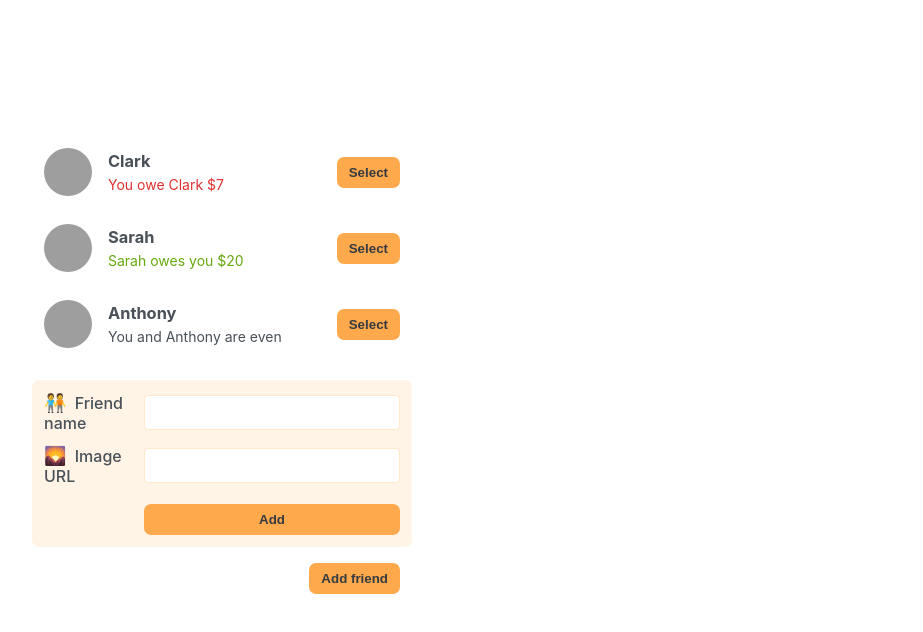
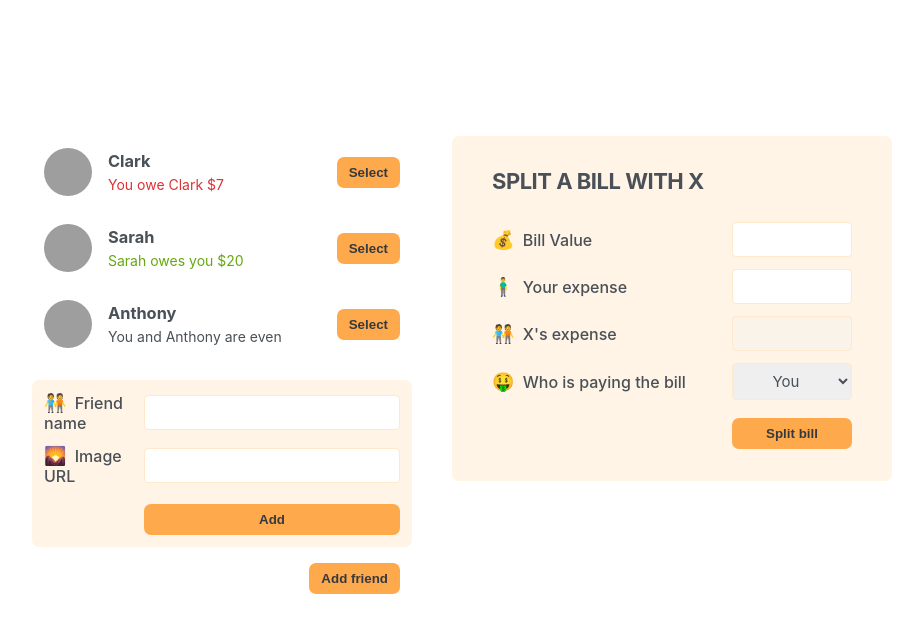
Before and after one commit to QuackPlayground/react-rookie, a React (Vite) app: page / in a window 1280 px wide. Shown: the top 632 px of the page, without its empty margins (178-1101 px from the left). Built offline with nearby package versions, Linux system fonts and the light colour scheme; grey boxes are pictures that could not be loaded.

Commit message:
feat: complete static part of form

```diff
--- a/src/App.jsx
+++ b/src/App.jsx
@@ -1,3 +1,4 @@
+/* eslint-disable react/no-unescaped-entities */
 /* eslint-disable react/prop-types */
 /* eslint-disable react/jsx-key */
 const initialFriends = [
@@ -29,6 +30,8 @@
         <FormAddFriend />
         <Button>Add friend</Button>
       </div>
+
+      <FormSplitBill />
     </div>
   )
 }
@@ -82,3 +85,28 @@
     </form>
   )
 }
+
+function FormSplitBill() {
+  return (
+    <form className="form-split-bill">
+      <h2>Split a bill with X</h2>
+
+      <label>💰 Bill Value</label>
+      <input type="text" />
+
+      <label>🧍‍♂️ Your expense</label>
+      <input type="text" />
+
+      <label>🧑‍🤝‍🧑 X's expense</label>
+      <input type="text" disabled/>
+
+      <label>🤑 Who is paying the bill</label>
+      <select>
+        <option value='user'>You</option>
+        <option value='friend'>X</option>
+      </select>
+
+      <Button>Split bill</Button>
+    </form>
+  )
+}
```
